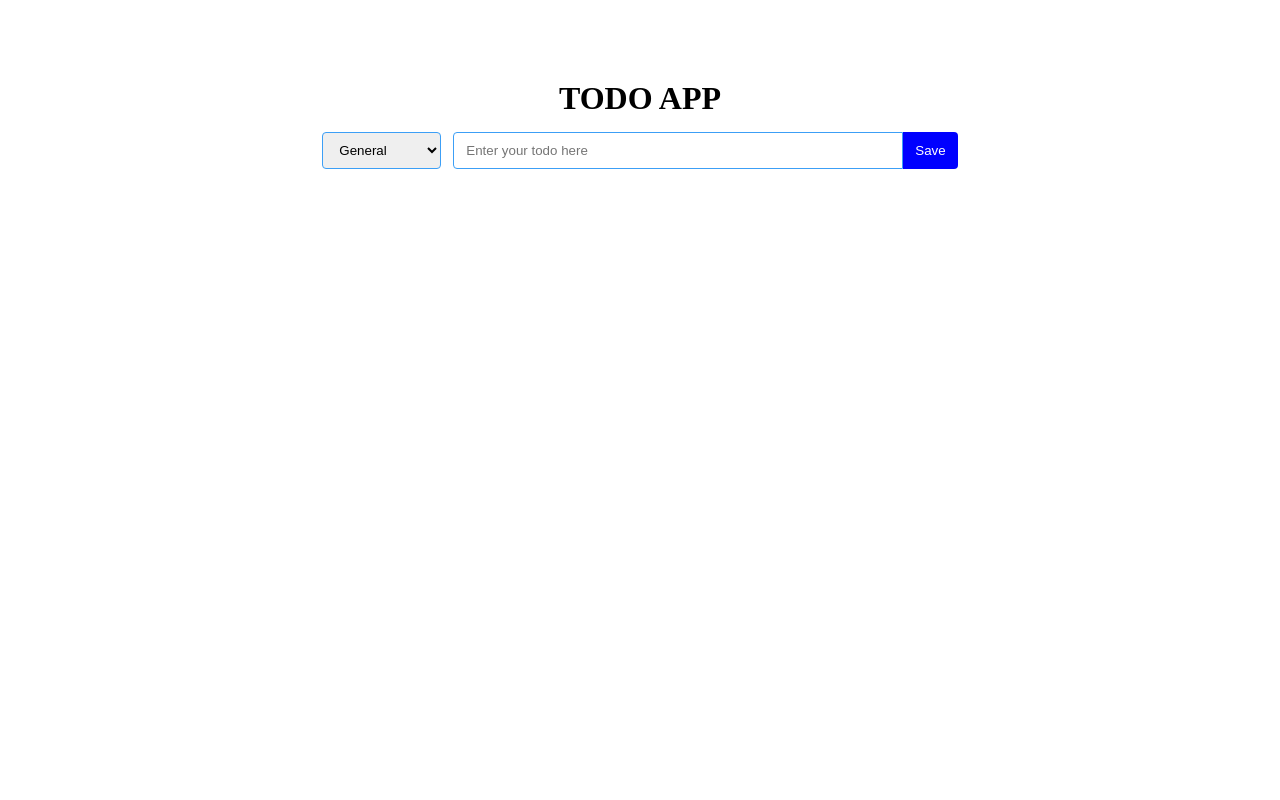
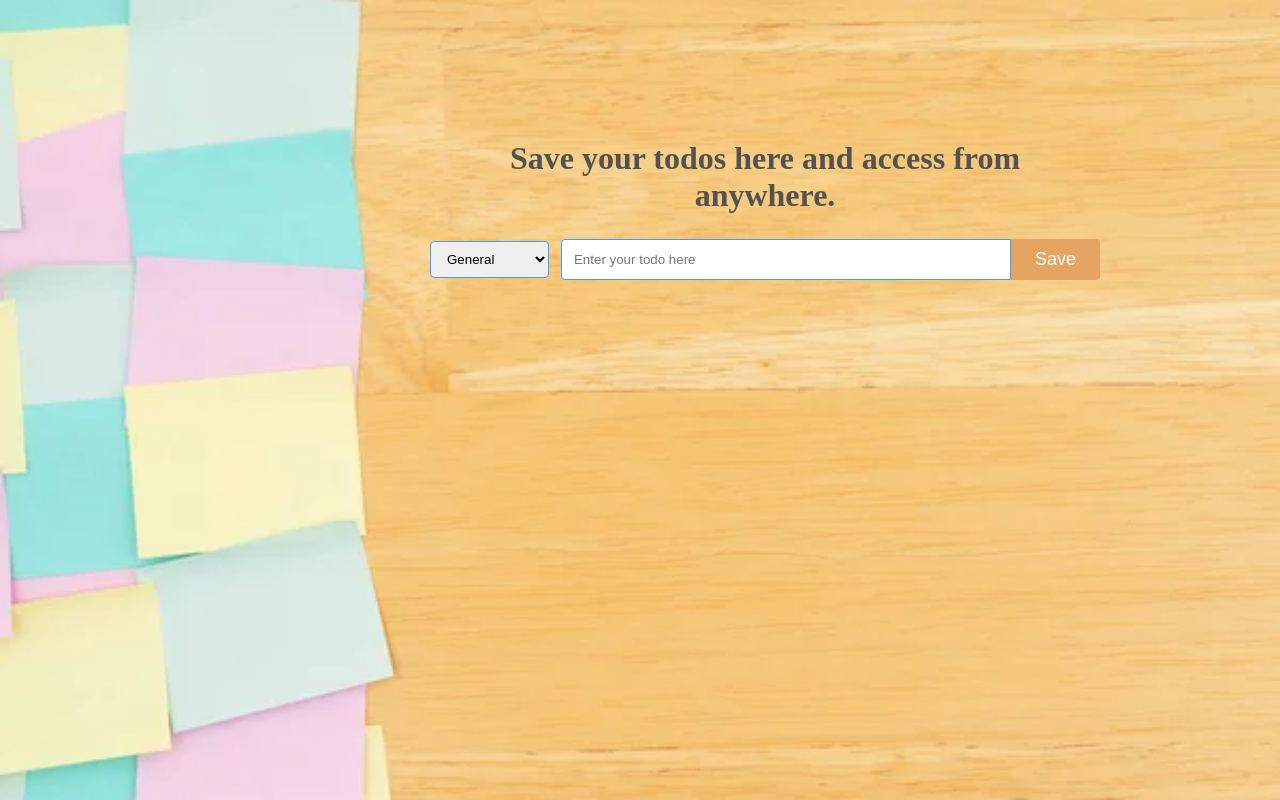
Before and after one commit to abhinaba-dotcom/TODO-APP, a website built with Vite: page index.html in a window 1280 px wide. Built offline with nearby package versions, Linux system fonts and the light colour scheme.

Commit message:
Day end(Final commit)

```diff
--- a/index.html
+++ b/index.html
@@ -12,7 +12,8 @@
     />
   </head>
   <body class="body">
-    <h1>TODO APP</h1>
+    <div class="container">
+    <h1>Save your todos here and access from anywhere.</h1>
 
     <div class="input-box">
       <div class="input-box-left">
@@ -36,6 +37,7 @@
       </div>
     </div>
     <div id="todo-container" class="todo-container"></div>
+    </div>
     <script type="module" src="/src/main.js"></script>
   </body>
 </html>
--- a/src/scss/style.scss
+++ b/src/scss/style.scss
@@ -11,7 +11,25 @@ body {
   align-items: center;
   padding-top: 80px;
   flex-direction: column;
+  background-image: url('../../src/assets/bg-image.jpg');
+  background-position: top left; /* Position left image to the left, right image to the right */
+  background-repeat: no-repeat; /* Prevent images from repeating */
+  background-size: cover;
   gap: 15px;
+  .container{
+    display: flex;
+    justify-content: center;
+    align-items: center;
+    flex-direction: column;
+    margin-left: 250px;
+    margin-top: 60px;
+    gap: 25px;
+    h1{
+      color: #535251;
+      width: 80%;
+      text-align: center;
+    }
+  }
   .input-box {
     display: flex;
     align-items: center;
@@ -35,15 +53,16 @@ body {
       border: 0.5px solid rgb(60, 159, 246);
     }
     button:hover {
-      background-color: rgb(18, 18, 189);
+      background-color: #e1ab75;
       cursor: pointer;
     }
     .input-box__save-btn {
-      padding: 10px 12px;
+      padding: 10px 24px;
       color: white;
       border-radius: 0 4px 4px 0;
       border: none;
-      background-color: blue;
+      background-color: #e6a462;
+      font-size: 18px;
     }
   }
   .todo-container {
@@ -71,6 +90,9 @@ body {
           display: flex;
           align-items: center;
           gap: 12px;
+          .check-button{
+            border-radius: 100%;
+          }
         }
         .todo-container__button-box {
           display: flex;
@@ -82,7 +104,7 @@ body {
         }
       }
       .todo-item__tag{
-        background-color: blue;
+        background-color: #e6a462;
         padding: 4px 8px;
         width: fit-content;
         color: white;
--- /dev/null
+++ b/weater-test.js
@@ -0,0 +1 @@
+fetch()
```
Also changed, not shown: src/assets/bg-image.jpg (added), 1 other file.
